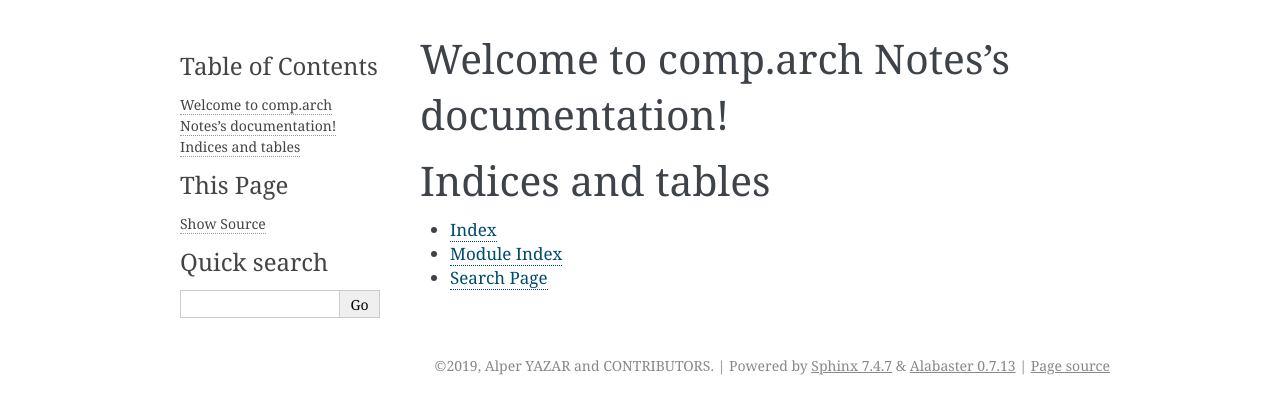
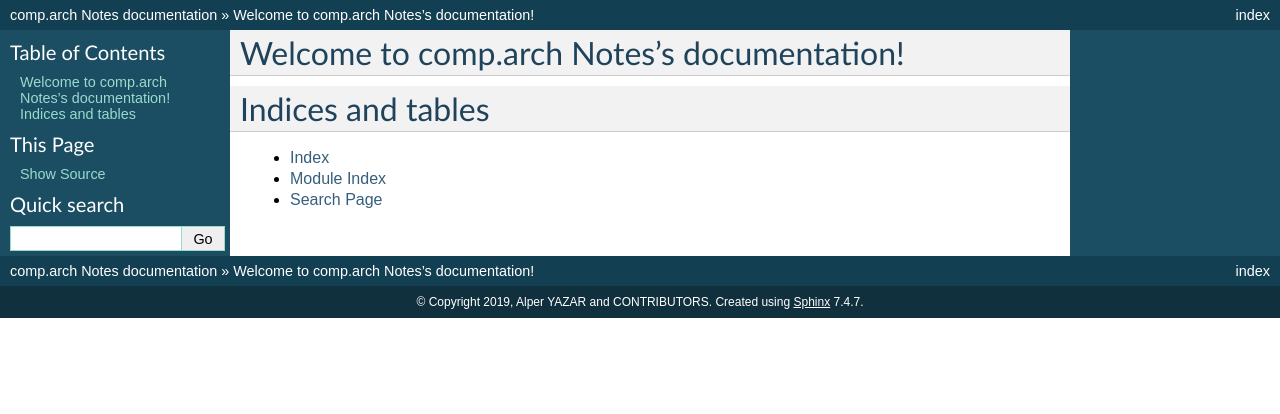
Before and after one commit to alperyazar/comp.arch-notes, a Sphinx documentation site: the page built from docs/index.rst, in a window 1280 px wide. Shown: the top 414 px of the page. Built offline with Sphinx 7.4.7, drawn with Linux system fonts in a browser that asks for light colours.

Commit message:
Theme adjustment for RTD

```diff
--- a/docs/conf.py
+++ b/docs/conf.py
@@ -12,10 +12,11 @@
 # add these directories to sys.path here. If the directory is relative to the
 # documentation root, use os.path.abspath to make it absolute, like shown here.
 #
-# import os
+import os
 # import sys
 # sys.path.insert(0, os.path.abspath('.'))
 
+on_rtd = os.environ.get('READTHEDOCS') == 'True'
 
 # -- Project information -----------------------------------------------------
 
@@ -77,7 +78,12 @@ pygments_style = None
 # The theme to use for HTML and HTML Help pages.  See the documentation for
 # a list of builtin themes.
 #
-html_theme = 'alabaster'
+# html_theme = 'alabaster'
+
+if on_rtd:
+    html_theme = 'default'
+else:
+    html_theme = 'classic'
 
 # Theme options are theme-specific and customize the look and feel of a theme
 # further.  For a list of options available for each theme, see the
```
